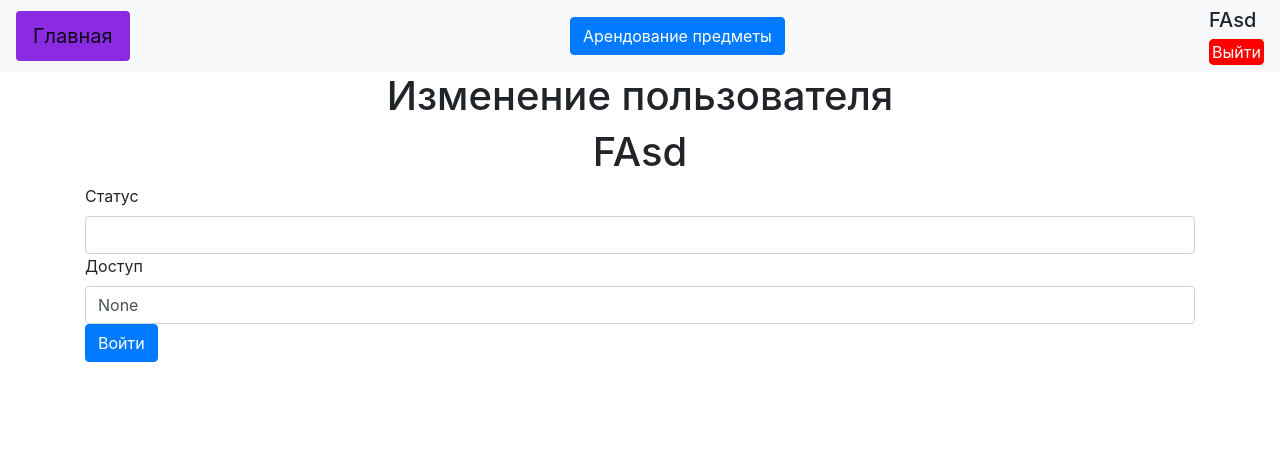
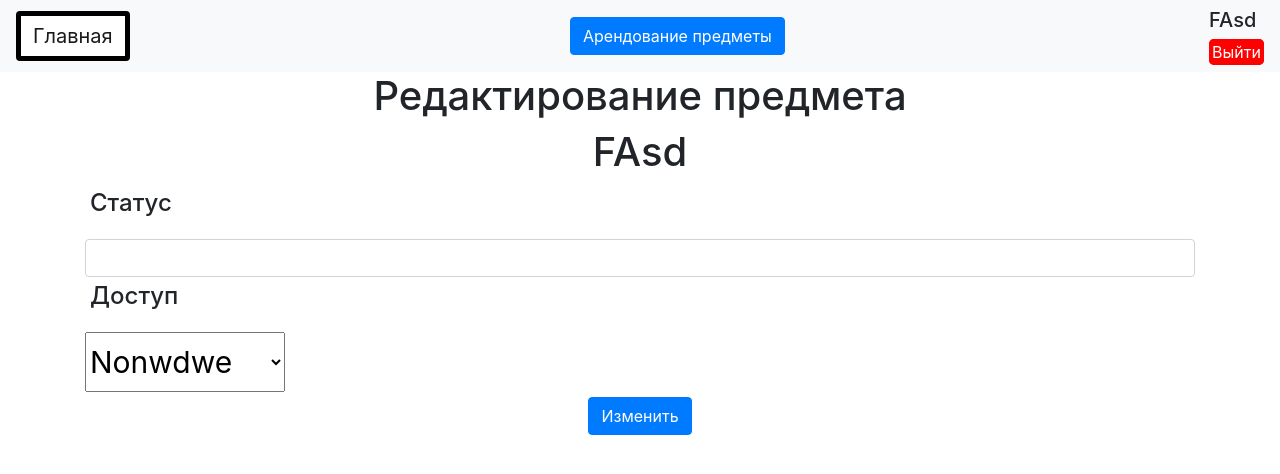
Before and after one commit to Dimmisc/Manage_sport_inventory, a Flask app: page /edit_user/1 in a window 1280 px wide. Shown: the top 474 px of the page. Run offline with Flask 3, Linux system fonts and the light colour scheme; a user stored in the database is signed in; data comes from the database, SQL or seed files in the repository; both versions use the stored data as it was after the commit; some libraries are stand-ins or nearby versions.

Commit message:
сплю

```diff
--- a/forms/user.py
+++ b/forms/user.py
@@ -1,5 +1,5 @@
 from flask_wtf import FlaskForm
-from wtforms import PasswordField, StringField, TextAreaField, SubmitField, BooleanField
+from wtforms import PasswordField, StringField, TextAreaField, SubmitField, BooleanField, SelectField
 from wtforms.fields.simple import EmailField
 from wtforms.validators import DataRequired
 
@@ -14,10 +14,11 @@ class RegisterForm(FlaskForm):
 
 
 class LoginForm(FlaskForm):
+    choces = [["Nonwdwe", "Nonwdwe"]]
     name = StringField("Имя")
     email = EmailField('Почта', validators=[DataRequired()])
     password = PasswordField('Пароль', validators=[DataRequired()])
-    access = StringField("Доступ")
+    access = SelectField('Доступ', choices=choces, validators=[DataRequired()])
     remember_me = BooleanField('Запомнить меня')
     status = StringField("Статус")
     submit = SubmitField('Войти')
--- a/main.py
+++ b/main.py
@@ -38,6 +38,15 @@ def Check_free(date_start, date_end):
     return True
 
 
+def update_requests(db_sess):
+    items = db_sess.query(Request).all()
+    for item in items:
+        if item.asortiment == None:
+            db_sess.delete(item)
+    db_sess.commit()
+    return True
+
+
 def main():
     db_session.global_init("db/blogs.db")
     app.run(debug=True)
@@ -64,6 +73,7 @@ def delete_item(id_item):
     if item:
         db_sess.delete(item)
         db_sess.commit()
+        update_requests(db_sess)
     else:
         abort(404)
     return redirect('/admin_panel')
@@ -113,7 +123,11 @@ def index():
     else:
         item = db_sess.query(Asortiment).all()
         user = None
-    return render_template("index.html", news=item, user=user, title="Главная")
+    return render_template("index.html",
+                           news=item,
+                           user=user,
+                           title="Главная"
+                           )
 
 
 @app.route("/arrended")
@@ -122,7 +136,11 @@ def arrended():
     db_sess = db_session.create_session()
     items = db_sess.query(Request).filter_by(id_user=current_user.id).all()
     trtp = len(items) != 0
-    return render_template("arrended.html", items=items, trtp=trtp, title="Ваши арендованые предметы")
+    return render_template("arrended.html",
+                           items=items,
+                           trtp=trtp,
+                           title="Ваши арендованые предметы"
+                           )
 
 
 @app.route("/admin_panel")
@@ -134,7 +152,13 @@ def admin_panel():
         requests = db_sess.query(Request).all()
         users = db_sess.query(Users).all()
         types = db_sess.query(Idtype).all()
-        return render_template("admin_panel.html", items=items, requests=requests, types=types, users=users, title="Управление сайтом")
+        return render_template("admin_panel.html",
+                               items=items,
+                               requests=requests,
+                               types=types,
+                               users=users,
+                               title="Управление сайтом"
+                               )
     else:
         return redirect("/")
 
@@ -144,13 +168,14 @@ def admin_panel():
 def edit_item(id_item):
     db_sess = db_session.create_session()
     form = AsortimentForm()
+    if form.validate_on_submit():
+        print(form.status.data, form.name.data)
+        db_sess.query(Asortiment).filter_by(id=id_item).update({'name': form.name.data, 'status':form.status.data})
+        db_sess.commit()
+        return redirect("/admin_panel")
     item = db_sess.query(Asortiment).filter_by(id=id_item).first()
     form.name.data = item.name
     form.status.data = item.status
-    if form.validate_on_submit():
-        db_sess.query(Asortiment).filter_by(id=id_item).update({'name': form.name.data, 'status':form.status.data}, synchronize_session='fetch')
-        db_sess.commit()
-        return redirect("/admin_panel")
     return render_template("edit_item.html",
                            title="Редактирование предмета",
                            form=form,
@@ -205,15 +230,22 @@ def edit_user(id_user):
     form = LoginForm()
     db_sess = db_session.create_session()
     user = db_sess.query(Users).filter_by(id=id_user).first()
+    types = db_sess.query(Idtype.name).all()
+    print([(types[i][0], types[i][0]) for i in range(len(types))] ,len(types))
+    choices = [[types[i][0], types[i][0]] for i in range(len(types))]
+    form.choces = choices
+    form.email.data = user.email
+    form.password.data = 'd'
+    if form.validate_on_submit():
+        print(form.access.data)
+        db_sess.query(Users).filter_by(id=id_user).update({'user_access': form.access.data,
+                                                          'about': form.status.data},
+                                                          )
+        db_sess.commit()
+        return redirect("/admin_panel")
+
     form.access.data = user.user_access
     form.status.data = user.about
-    if form.validate_on_submit():
-        db_sess.query(Users).filter_by(id=id_user).update({'user_access': form.access.data,
-                                                          'about': form.status.data},
-                                                          synchronize_session='fetch'
-                                                          )
-
-        return redirect("/admin_panel")
     return render_template("edit_user.html", form=form, user=user, title="Изменение пользователя")
 
 
@@ -222,16 +254,20 @@ def edit_user(id_user):
 def confirm_request(id_request):
     form = RequestForm()
     db_sess = db_session.create_session()
-    request = db_sess.query(Request).filter_by(id=id_request).first()
-    form.description.data = request.description
     if form.validate_on_submit():
         db_sess.query(Request).filter_by(id=id_request).update({'description': form.description.data,
                                                                'approved': form.confirmed.data},
-                                                               synchronize_session='fetch'
                                                                )
         db_sess.commit()
         return redirect("/admin_panel")
-    return render_template("confirm_request.html", form=form, request=request, title="Одобрение запроса")
+    request = db_sess.query(Request).filter_by(id=id_request).first()
+    form.description.data = request.description
+    form.confirmed.data = request.approved
+    return render_template("confirm_request.html",
+                           form=form,
+                           request=request,
+                           title="Одобрение запроса"
+                           )
 
 
 @app.route('/register', methods=['GET', 'POST'])
--- a/static/styles/Styles.css
+++ b/static/styles/Styles.css
@@ -22,11 +22,11 @@ h1 {
     float: right;
 }
 .borderR {
-    border: 5px solid darkred;
+    border: 5px solid #0099cc;
     border-radius: 10px;
 }
 .borderV {
-    border: 5px solid violet;
+    border: 5px solid #000000;
     border-radius: 10px;
 }
 .borderG {
@@ -34,11 +34,11 @@ h1 {
     border-radius: 10px;
 }
 .borderY {
-    border: 5px solid yellow;
+    border: 5px solid #878787;
     border-radius: 10px;
 }
 .borderSome {
-    border: 5px solid blueviolet;
+    border: 5px solid #000000;
 }
 .cental {
     text-align: center;
@@ -63,7 +63,7 @@ h1 {
 }
 .itemll {
     float: left;
-    width: 33%;
+    width: 35%;
 }
 .itemr {
     float: right;
@@ -71,7 +71,7 @@ h1 {
 }
 .itemrr {
     float: right;
-    width: 67%;
+    width: 65%;
 }
 .imgsize {
     height: 100px;
@@ -86,7 +86,7 @@ h1 {
     color: white;
 }
 .backcolorV {
-    background-color: blueviolet;
+    background-color: #ffffff;
     color: white;
 }
 .backcolorV:hover {
@@ -129,9 +129,14 @@ h1 {
 .polosaty {
     background: repeating-linear-gradient(
   45deg,
-  #6bbc60,
-  #6bbc60 10px,
-  #9bbc46 10px,
-  #9bbc46 20px
+  #33ccff,
+  #33ccff 10px,
+  #a8d9ff 10px,
+  #a8d9ff 20px
 );
 }
+.selectf {
+    height: 60px;
+    width: 200px;
+    font-size: 30px;
+}
--- a/templates/admin_panel.html
+++ b/templates/admin_panel.html
@@ -32,10 +32,10 @@
                     <h2 class="cental">{{ user.name }}</h2>
                     <div class="descp">
                         <div class="itemll">
-                            <h4>Доступ: {{ user.user_access }};</h4>
+                            <h5>Доступ: {{ user.user_access }};</h5>
                         </div>
                         <div class="itemrr">
-                            <h4>Почта: {{ user.email }}</h4>
+                            <h5>Почта: {{ user.email }}</h5>
                         </div>
                     </div>
                     <p>{{ user.about }}</p>
--- a/templates/edit_user.html
+++ b/templates/edit_user.html
@@ -2,22 +2,20 @@
 
 {% block content %}
 <div class="container">
-    <h1>Изменение пользователя</h1>
+    <h1>Редактирование предмета</h1>
+        <form action="" method="post" enctype="multipart/form-data">
+            <h1>{{ user.name }}</h1>
             <div>
-        <div>
-            <h1>{{ user.name }}</h1>
-        </div>
-        <form action="" method="post" enctype="multipart/form-data">
                 {{ form.hidden_tag() }}
                 <div>
-            <div>
-                {{ form.status.label }}
+                    <div class="paing">
+                        <h4>{{ form.status.label }}</h4>
                     </div>
                     <div>
                         {{ form.status(class="form-control") }}
                     </div>
                     <div>
-                {% for error in form.name.errors %}
+                        {% for error in form.status.errors %}
                         <div class="alert alert-danger" role="alert">
                             {{ error }}
                         </div>
@@ -25,11 +23,11 @@
                     </div>
                 </div>
                 <div>
-            <div>
-                {{ form.access.label }}
+                    <div class="paing">
+                        <h4>{{ form.access.label }}</h4>
                     </div>
                     <div>
-                {{ form.access(class="form-control") }}
+                        {{ form.access(class="selectf", choices=choises) }}
                     </div>
                     <div>
                         {% for error in form.access.errors %}
@@ -39,13 +37,9 @@
                         {% endfor %}
                     </div>
                 </div>
-        <p>
-            {{ form.submit(type="submit", class="btn btn-primary") }}
-        </p>
-        <p>
-            {{ message }}
-        </p>
+                 <div class="cental paing">{{ form.submit(type="submit", class="btn btn-primary", value="Изменить") }}</div>
+                <p>{{ message }}</p>
+            </div>
         </form>
 </div>
-</div>
 {% endblock %}
```
Also changed, not shown: templates/edit_item.html (+9 -9 lines), db/blogs.db, static/images/2025-02-04_23-47-31.png (added). Lines whose indentation alone changed are shown as unchanged.
